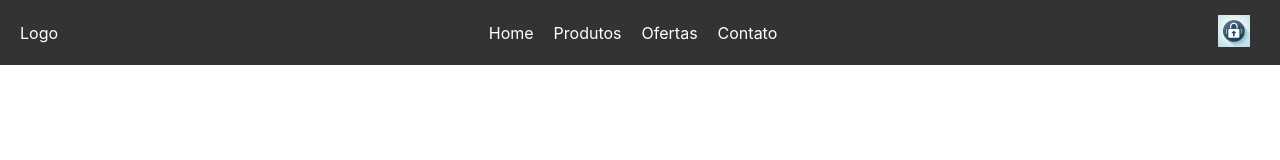
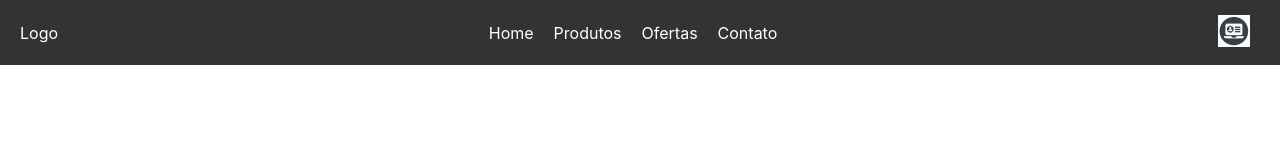
Before and after one commit to vinialbsou/meuReact, a React (Create React App) app: page / in a window 1280 px wide. Shown: the top 160 px of the page. Built offline with nearby package versions, Linux system fonts and the light colour scheme.

Commit message:
subindo ambiente react

```diff
--- a/package.json
+++ b/package.json
@@ -6,6 +6,7 @@
     "@fortawesome/fontawesome-svg-core": "^6.5.1",
     "@fortawesome/free-solid-svg-icons": "^6.5.1",
     "@fortawesome/react-fontawesome": "^0.2.0",
+    "@mui/lab": "^5.0.0-alpha.169",
     "@testing-library/jest-dom": "^5.17.0",
     "@testing-library/react": "^13.4.0",
     "@testing-library/user-event": "^13.5.0",
@@ -13,7 +14,7 @@
     "react": "^18.2.0",
     "react-dom": "^18.2.0",
     "react-router-dom": "^6.22.3",
-    "react-scripts": "^5.0.1",
+    "react-scripts": "^3.0.1",
     "tailwindcss": "^3.4.3",
     "web-vitals": "^2.1.4"
   },
--- a/src/components/TopMenu.jsx
+++ b/src/components/TopMenu.jsx
@@ -3,6 +3,7 @@ import {FontAwesomeIcon} from '@fortawesome/react-fontawesome';
 import {faUser} from '@fortawesome/free-solid-svg-icons';
 import {Link} from 'react-router-dom';
 import iconLoginImage from '../assets/icons/loginIcon.jpg';
+import { Button, Tooltip } from '@mui/material';
 
 const TopMenu = () => {
     return (
@@ -17,11 +18,13 @@ const TopMenu = () => {
                 </ul>
             </div>
             <div className="login-button">
-                <button>
-                    <Link to="/login">
-                        <img src={iconLoginImage} alt="Login" className="iconImage"/> {/* add login icon*/}
-                    </Link>
-                </button>
+                <Tooltip title="Clique aqui">
+                    <button>
+                        <Link to="/login">
+                            <img src={iconLoginImage} alt="Login" className="iconImage"/> {/* add login icon*/}
+                        </Link>
+                    </button>
+                </Tooltip>
             </div>
         </div>
     );
```
Also changed, not shown: src/assets/icons/loginIcon.jpg, 1 other file (tests, documents, lock files or other folders).
